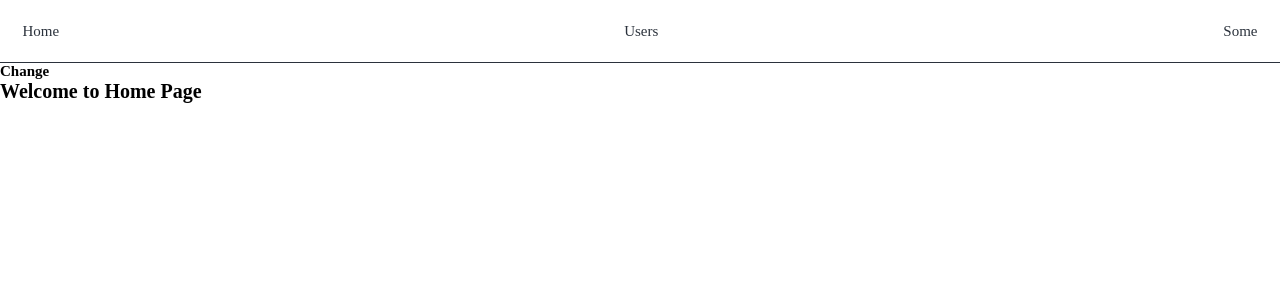
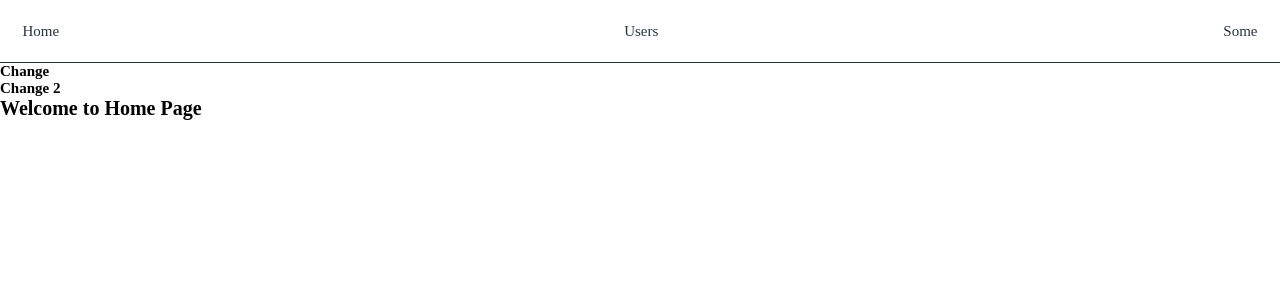
Before and after one commit to Nikac/react-redux, a React (Create React App) app: page /home in a window 1280 px wide. Shown: the top 300 px of the page. Built offline with nearby package versions, Linux system fonts and the light colour scheme.

Commit message:
added changes 2

```diff
--- a/src/components/Home.js
+++ b/src/components/Home.js
@@ -4,6 +4,7 @@ const Home = (props) => {
   return (
     <>
       <h2>Change</h2>
+      <h2>Change 2</h2>
       <h1>Welcome to Home Page</h1>
     </>
   );
```
